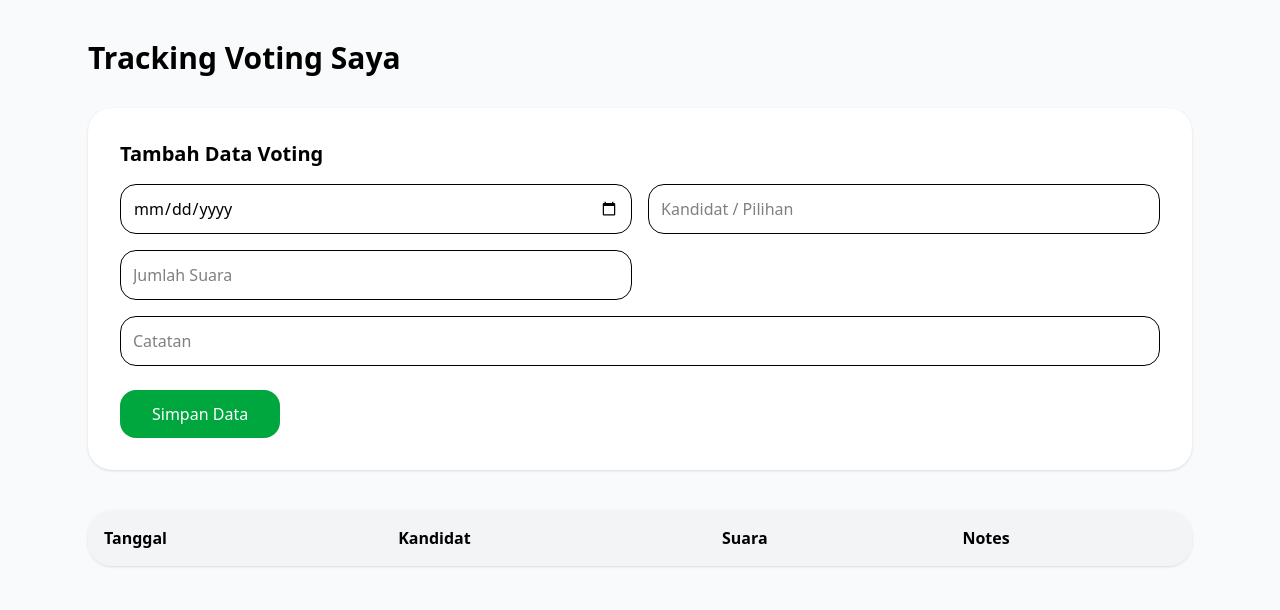
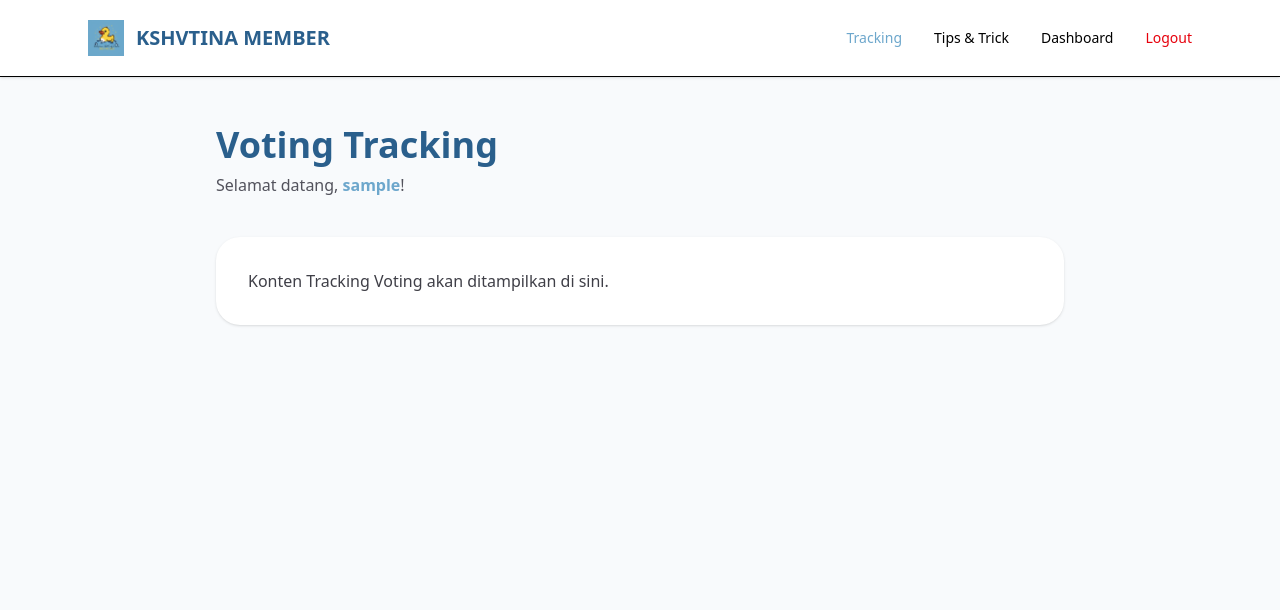
Before and after one commit to kshvtina/kshvtina-voting, a plain HTML site: page tracking.html in a window 1280 px wide. Drawn offline with nearby package versions, Linux system fonts and the light colour scheme; sample sign-in values are in the browser's storage.

Commit message:
Update tracking.html

```diff
--- a/tracking.html
+++ b/tracking.html
@@ -3,111 +3,60 @@
 <head>
   <meta charset="UTF-8">
   <meta name="viewport" content="width=device-width, initial-scale=1.0">
-  <title>Tracking Voting - Kshvtina</title>
+  <title>Tracking - Kshvtina Voting</title>
   <script src="https://cdn.jsdelivr.net/npm/@tailwindcss/browser@4"></script>
-  <script src="https://cdn.jsdelivr.net/npm/@supabase/supabase-js@2"></script>
+  <style>
+    body { font-family: system-ui, -apple-system, sans-serif; }
+  </style>
 </head>
-<body class="bg-gray-50">
-  <!-- Nav sama seperti tips.html -->
+<body class="bg-[#f8fafc]">
 
-  <div class="max-w-6xl mx-auto px-6 py-10">
-    <h1 class="text-3xl font-bold mb-8">Tracking Voting Saya</h1>
+  <!-- Navbar -->
+  <nav class="bg-white border-b shadow-sm">
+    <div class="max-w-6xl mx-auto px-6 py-5 flex justify-between items-center">
+      <div class="flex items-center gap-3">
+        <img src="assets/kshvtina_logo.png" alt="Kshvtina" class="h-9">
+        <h1 class="font-bold text-xl text-[#2a5f8c]">KSHVTINA MEMBER</h1>
+      </div>
+      <div class="flex items-center gap-8 text-sm">
+        <a href="tracking.html" class="text-[#6da7cc] font-medium">Tracking</a>
+        <a href="tips.html" class="hover:text-[#6da7cc] transition">Tips & Trick</a>
+        <a href="dashboard.html" class="hover:text-[#6da7cc] transition">Dashboard</a>
+        <button onclick="logout()" class="text-red-600 hover:underline font-medium">Logout</button>
+      </div>
+    </div>
+  </nav>
 
-    <!-- Form Input -->
-    <div class="bg-white p-8 rounded-3xl shadow mb-10">
-      <h2 class="text-xl font-semibold mb-4">Tambah Data Voting</h2>
-      <div class="grid grid-cols-2 gap-4">
-        <input id="tanggal" type="date" class="border p-3 rounded-2xl">
-        <input id="kandidat" type="text" placeholder="Kandidat / Pilihan" class="border p-3 rounded-2xl">
-        <input id="suara" type="number" placeholder="Jumlah Suara" class="border p-3 rounded-2xl">
-        <input id="notes" type="text" placeholder="Catatan" class="border p-3 rounded-2xl col-span-2">
-      </div>
-      <button onclick="tambahData()"
-              class="mt-6 bg-green-600 hover:bg-green-700 text-white px-8 py-3 rounded-2xl">
-        Simpan Data
-      </button>
-    </div>
+  <div class="max-w-4xl mx-auto px-6 py-12">
+    <h1 class="text-4xl font-bold text-[#2a5f8c] mb-2">Voting Tracking</h1>
+    <p class="text-zinc-600 mb-10">Selamat datang, <span id="welcomeUser" class="font-semibold text-[#6da7cc]"></span>!</p>
 
-    <!-- Tabel Data -->
-    <div class="bg-white rounded-3xl shadow overflow-hidden">
-      <table class="w-full" id="dataTable">
-        <thead class="bg-gray-100">
-          <tr>
-            <th class="p-4 text-left">Tanggal</th>
-            <th class="p-4 text-left">Kandidat</th>
-            <th class="p-4 text-left">Suara</th>
-            <th class="p-4 text-left">Notes</th>
-          </tr>
-        </thead>
-        <tbody id="tableBody" class="divide-y"></tbody>
-      </table>
+    <div class="bg-white rounded-3xl shadow p-8">
+      <!-- Isi tracking di sini nanti -->
+      <p class="text-zinc-700">Konten Tracking Voting akan ditampilkan di sini.</p>
     </div>
   </div>
 
+  <!-- Proteksi Script -->
   <script>
-    const supabase = Supabase.createClient('https://tyrjphwdneahqjwqszuo.supabase.co', 'eyJhbGciOiJIUzI1NiIsInR5cCI6IkpXVCJ9.eyJpc3MiOiJzdXBhYmFzZSIsInJlZiI6InR5cmpwaHdkbmVhaHFqd3FzenVvIiwicm9sZSI6ImFub24iLCJpYXQiOjE3ODE1MTAyNTAsImV4cCI6MjA5NzA4NjI1MH0.9qlqiyAALvOznLJ4Yq8VMPnLvvyW6CbOKlin6DrqQvs');
-    let currentUser = null;
-
-    async function checkAuth() {
-      const { data: { session } } = await supabase.auth.getSession();
-      if (!session) return window.location.href = 'login.html';
-      currentUser = session.user;
-      loadData();
+    if (localStorage.getItem("isLoggedIn") !== "true") {
+      alert("Silakan login terlebih dahulu!");
+      window.location.href = "login.html";
     }
 
-    async function tambahData() {
-      const tanggal = document.getElementById('tanggal').value;
-      const kandidat = document.getElementById('kandidat').value;
-      const suara = document.getElementById('suara').value;
+    document.addEventListener("DOMContentLoaded", () => {
+      const username = localStorage.getItem("username");
+      if (username) {
+        document.getElementById("welcomeUser").textContent = username;
+      }
+    });
 
-      if (!tanggal || !kandidat || !suara) return alert("Lengkapi data!");
-
-      const { error } = await supabase
-        .from('voting_records')
-        .insert({
-          user_id: currentUser.id,
-          tanggal,
-          kandidat,
-          suara: parseInt(suara),
-          notes: document.getElementById('notes').value
-        });
-
-      if (error) alert(error.message);
-      else {
-        alert("Data berhasil disimpan!");
-        loadData();
-        // Reset form
-        document.getElementById('tanggal').value = '';
-        document.getElementById('kandidat').value = '';
-        document.getElementById('suara').value = '';
-        document.getElementById('notes').value = '';
+    function logout() {
+      if (confirm("Yakin ingin keluar?")) {
+        localStorage.clear();
+        window.location.href = "login.html";
       }
     }
-
-    async function loadData() {
-      const { data, error } = await supabase
-        .from('voting_records')
-        .select('*')
-        .eq('user_id', currentUser.id)
-        .order('tanggal', { ascending: false });
-
-      const tbody = document.getElementById('tableBody');
-      tbody.innerHTML = '';
-
-      if (data) {
-        data.forEach(row => {
-          tbody.innerHTML += `
-            <tr class="hover:bg-gray-50">
-              <td class="p-4">${row.tanggal}</td>
-              <td class="p-4">${row.kandidat}</td>
-              <td class="p-4 font-semibold">${row.suara}</td>
-              <td class="p-4">${row.notes || '-'}</td>
-            </tr>`;
-        });
-      }
-    }
-
-    window.onload = checkAuth;
   </script>
 </body>
 </html>
```
